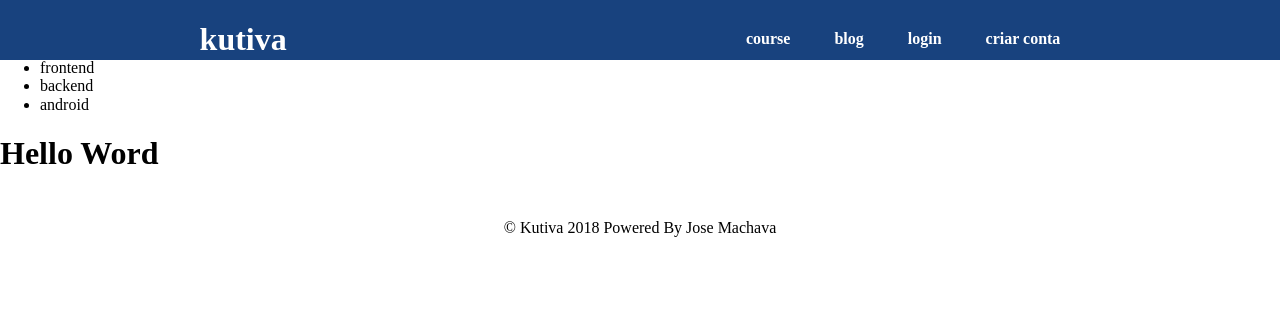
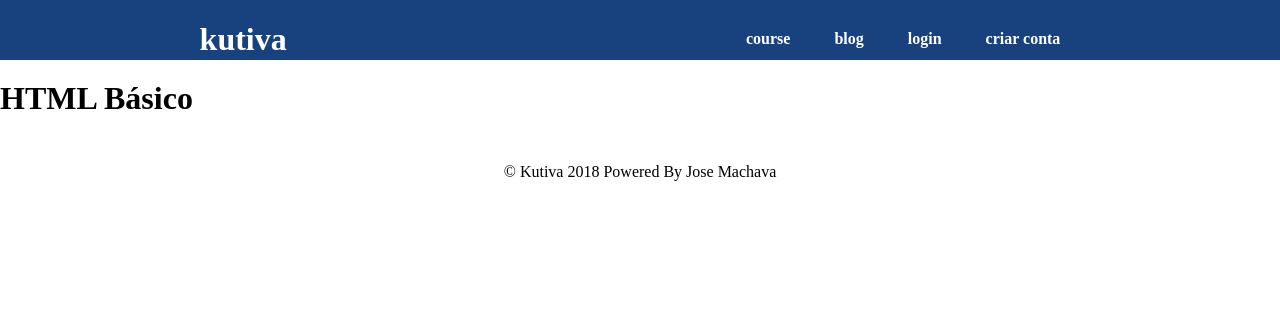
Before and after one commit to jeffenyinnah/kutiva, a Django app: page /course/ in a window 1280 px wide. Shown: the top 320 px of the page. Run offline with Django 3.2, Linux system fonts and the light colour scheme; data comes from the database, SQL or seed files in the repository; both versions use the stored data as it was after the commit; some libraries are stand-ins or nearby versions.

Commit message:
add course style

```diff
--- a/course/views.py
+++ b/course/views.py
@@ -1,7 +1,9 @@
 from django.shortcuts import render
-
+from .models import  *
 # Create your views here.
 
 
 def course(request):
-    return render(request ,'course/index.html')
+    courses = Course.objects.all()
+    categories = Category.objects.all()
+    return render(request,'course/index.html',{"courses": courses, 'categories':categories})
--- a/kutiva/templates/course/index.html
+++ b/kutiva/templates/course/index.html
@@ -34,14 +34,10 @@
 
         <aside class="articlesTags">
                  <ul class="cardColumn unstyledList">
-                    <li class="">Web Development</li>
-                    <li class="">frontend</li>
-                    <li class="">backend</li>
-                    <li class="">android</li>
+                    {% for category in categories %}
+                       <li class="">{{ category.name }}</li>
+                    {% endfor %}
 
-                    {% for lesson in lessons %}
-                      <li class="category"> Hwll{{ lesson.subject|capfirst }}</li>
-                    {% endfor %}
 
                  </ul>
 
@@ -49,7 +45,9 @@
 
         <article class="articles">
                  <div class="cardColumn article">
-                     <h1 class="title">Hello Word</h1>
+                    {% for course in courses %}
+                      <h1 class="category"> {{ course.title|capfirst }}</h1>
+                    {% endfor %}
                  </div>
 
          </article>
--- a/kutiva/templates/kutiva/layout/menu.html
+++ b/kutiva/templates/kutiva/layout/menu.html
@@ -3,7 +3,7 @@
   <h1><a class="logo" href="">kutiva</a></h1>
   <ul class="unstyledList unstyledLink">
 
-      <li class="unstyledLink"><a href="{% url 'screencasts' %}">course</a></li>
+      <li class="unstyledLink"><a href="{% url 'course' %}">course</a></li>
       <li class="unstyledLink"><a href="{% url 'blog' %}">blog</a></li>
       <li><a href="{% url 'signin' %}">login</a></li>
       <li><a href="{% url 'signup' %}" class="signin">criar conta</a></li>
```
Also changed, not shown: db.sqlite3, images/youagain_5ZXDRU5.png (added), kutiva/static/stylesheet/course/course.css (added).
